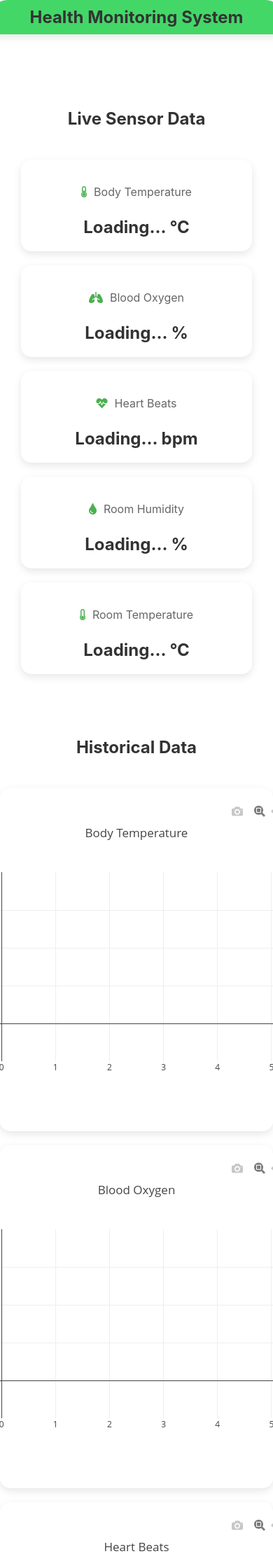
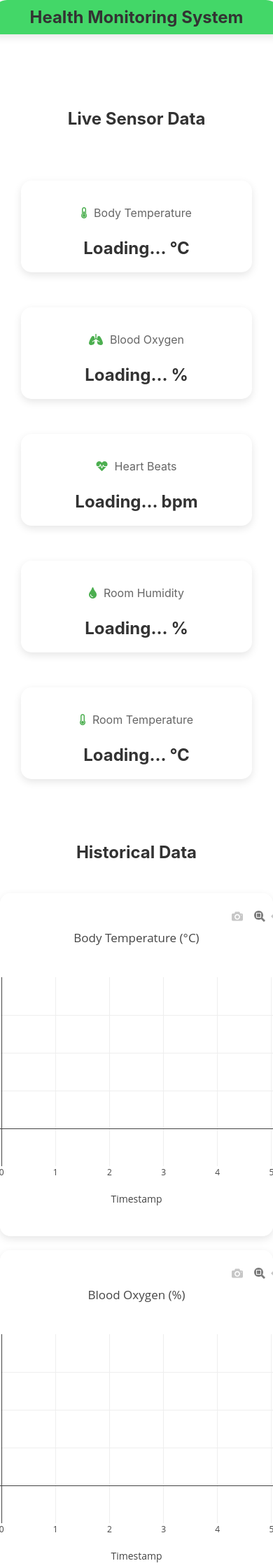
Before and after one commit to Milind-cod3-base/K270, a Python web app: template MyWork/app/templates/index.html in a window 390 px wide. Shown: the top 2240 px of the page at 70% size. Run offline with Jinja, Linux system fonts and the light colour scheme; the template is opened without the code that fills it, so the values that code supplies are empty; some libraries are stand-ins or nearby versions.

Commit message:
Working graphs on all devices, tilt phone though

```diff
--- a/MyWork/app/static/css/style.css
+++ b/MyWork/app/static/css/style.css
@@ -59,7 +59,7 @@ h2 {
 .sensor-data {
     display: grid;
     grid-template-columns: repeat(auto-fit, minmax(180px, 1fr));
-    gap: 20px;
+    gap: 50px;
     padding: 50px;
     justify-items: center;
 }
@@ -70,6 +70,8 @@ h2 {
     gap: 20px;
     padding: 20px;
     justify-items: center;
+    overflow-y: auto;
+    overflow-x: auto;
 }
 
 .card {
--- a/MyWork/app/static/js/app.js
+++ b/MyWork/app/static/js/app.js
@@ -61,11 +61,35 @@ document.addEventListener("DOMContentLoaded", function() {
     }
 
     function initializeCharts() {
-        Plotly.newPlot('body-temperature-chart', [], { title: 'Body Temperature' });
-        Plotly.newPlot('blood-oxygen-chart', [], { title: 'Blood Oxygen' });
-        Plotly.newPlot('heart-beats-chart', [], { title: 'Heart Beats' });
-        Plotly.newPlot('room-humidity-chart', [], { title: 'Room Humidity' });
-        Plotly.newPlot('room-temperature-chart', [], { title: 'Room Temperature' });
+        Plotly.newPlot('body-temperature-chart', [], {
+            title: 'Body Temperature (°C)',
+            yaxis: { title: 'Body Temperature (°C)' },
+            xaxis: { title: 'Timestamp' }
+        });
+
+        Plotly.newPlot('blood-oxygen-chart', [], {
+            title: 'Blood Oxygen (%)',
+            yaxis: { title: 'Blood Oxygen (%)' },
+            xaxis: { title: 'Timestamp' }
+        });
+
+        Plotly.newPlot('heart-beats-chart', [], {
+            title: 'Heart Beats (bpm)',
+            yaxis: { title: 'Heart Beats (bpm)' },
+            xaxis: { title: 'Timestamp' }
+        });
+
+        Plotly.newPlot('room-humidity-chart', [], {
+            title: 'Room Humidity (%)',
+            yaxis: { title: 'Room Humidity (%)' },
+            xaxis: { title: 'Timestamp' }
+        });
+
+        Plotly.newPlot('room-temperature-chart', [], {
+            title: 'Room Temperature (°C)',
+            yaxis: { title: 'Room Temperature (°C)' },
+            xaxis: { title: 'Timestamp' }
+        });
     }
 
     function updateCharts(data) {
@@ -82,7 +106,11 @@ document.addEventListener("DOMContentLoaded", function() {
             type: 'scatter',
             mode: 'lines',
             name: 'Body Temperature'
-        }]);
+        }], {
+            title: 'Body Temperature (°C)',
+            yaxis: { title: 'Body Temperature (°C)' },
+            xaxis: { title: 'Timestamp' }
+        });
 
         Plotly.react('blood-oxygen-chart', [{
             x: timestamps,
@@ -90,7 +118,11 @@ document.addEventListener("DOMContentLoaded", function() {
             type: 'scatter',
             mode: 'lines',
             name: 'Blood Oxygen'
-        }]);
+        }], {
+            title: 'Blood Oxygen (%)',
+            yaxis: { title: 'Blood Oxygen (%)' },
+            xaxis: { title: 'Timestamp' }
+        });
 
         Plotly.react('heart-beats-chart', [{
             x: timestamps,
@@ -98,7 +130,11 @@ document.addEventListener("DOMContentLoaded", function() {
             type: 'scatter',
             mode: 'lines',
             name: 'Heart Beats'
-        }]);
+        }], {
+            title: 'Heart Beats (bpm)',
+            yaxis: { title: 'Heart Beats (bpm)' },
+            xaxis: { title: 'Timestamp' }
+        });
 
         Plotly.react('room-humidity-chart', [{
             x: timestamps,
@@ -106,7 +142,11 @@ document.addEventListener("DOMContentLoaded", function() {
             type: 'scatter',
             mode: 'lines',
             name: 'Room Humidity'
-        }]);
+        }], {
+            title: 'Room Humidity (%)',
+            yaxis: { title: 'Room Humidity (%)' },
+            xaxis: { title: 'Timestamp' }
+        });
 
         Plotly.react('room-temperature-chart', [{
             x: timestamps,
@@ -114,7 +154,11 @@ document.addEventListener("DOMContentLoaded", function() {
             type: 'scatter',
             mode: 'lines',
             name: 'Room Temperature'
-        }]);
+        }], {
+            title: 'Room Temperature (°C)',
+            yaxis: { title: 'Room Temperature (°C)' },
+            xaxis: { title: 'Timestamp' }
+        });
     }
 
     // Fetch the latest sensor data on page load
```
